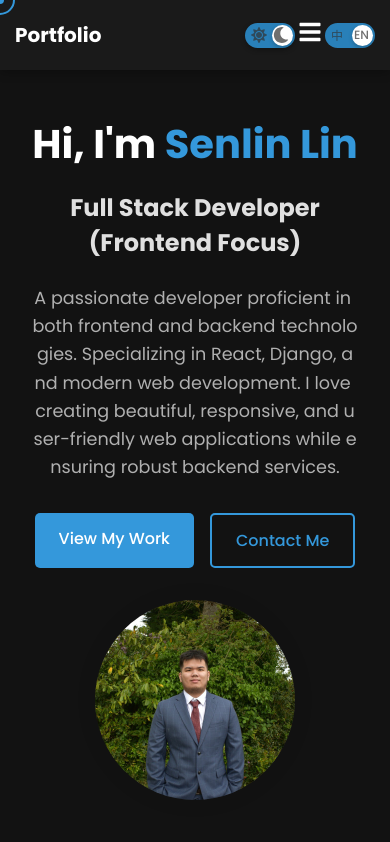
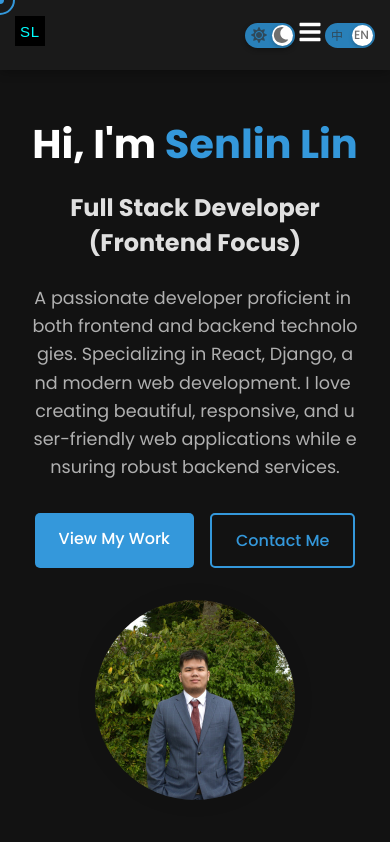
Before and after one commit to Monopoly233/webprofile, a React (Vite) app: page / in a window 390 px wide. Shown: the top 842 px of the page. Built offline with nearby package versions, Linux system fonts and the light colour scheme.

Commit message:
update header logo to use custom SVG; adjust styles for logo size

```diff
--- a/index.html
+++ b/index.html
@@ -2,7 +2,7 @@
 <html lang="en">
   <head>
     <meta charset="UTF-8" />
-    <link rel="icon" type="image/svg+xml" href="/vite.svg" />
+    <link rel="icon" type="image/svg+xml" href="/src/assets/download.svg" />
     <meta name="viewport" content="width=device-width, initial-scale=1.0" />
     <link rel="preconnect" href="https://fonts.googleapis.com">
     <link rel="preconnect" href="https://fonts.gstatic.com" crossorigin>
--- a/src/Header.jsx
+++ b/src/Header.jsx
@@ -4,6 +4,7 @@ import { useTheme } from './context/ThemeContext';
 import { useLanguage } from './context/LanguageContext';
 import { translations } from './config/languages';
 import './styles/header.css';
+import svg from './assets/download.svg';
 
 const Header = () => {
   const [isMenuOpen, setIsMenuOpen] = useState(false);
@@ -36,7 +37,9 @@ const Header = () => {
     <header className={`header ${isDarkMode ? 'dark' : 'light'}`}>
       <div className="header-container">
         <div className="logo">
-          <a href="#home" onClick={(e) => scrollToSection(e, 'home')}>Portfolio</a>
+          <a href="#home" onClick={(e) => scrollToSection(e, 'home')}>
+            <img src={svg} alt="logo" />
+          </a>
         </div>
 
         <div className={`nav-links ${isMenuOpen ? 'active' : ''}`}>
--- a/src/components/ColorDots.jsx
+++ b/src/components/ColorDots.jsx
@@ -60,8 +60,9 @@ const ColorDots = () => {
     const maxDistance = 200;
     const stretchFactor = Math.min(distance / maxDistance, 1);
 
-    // 计算角度，确保平滑过渡
+    // 使用更平滑的角度计算方法
     let angle = Math.atan2(dy, dx) * (180 / Math.PI);
+    angle = angle % 360; // 确保角度在 -360 到 360 之间
 
     return {
       width: `${stretchFactor * 100}px`,
--- a/src/styles/header.css
+++ b/src/styles/header.css
@@ -40,6 +40,12 @@
 
 .header.dark .logo a {
   color: #fff;
+}
+
+.logo img {
+  width: 40px;
+  height: 40px;
+  object-fit: contain;
 }
 
 .nav-links {
@@ -320,6 +326,11 @@ body.dark .language-toggle {
   .language-toggle span {
     font-size: 12px;
   }
+
+  .logo img {
+    width: 30px;
+    height: 30px;
+  }
 }
 
 @media (max-width: 480px) {
```
Also changed, not shown: src/assets/download.svg (added).
